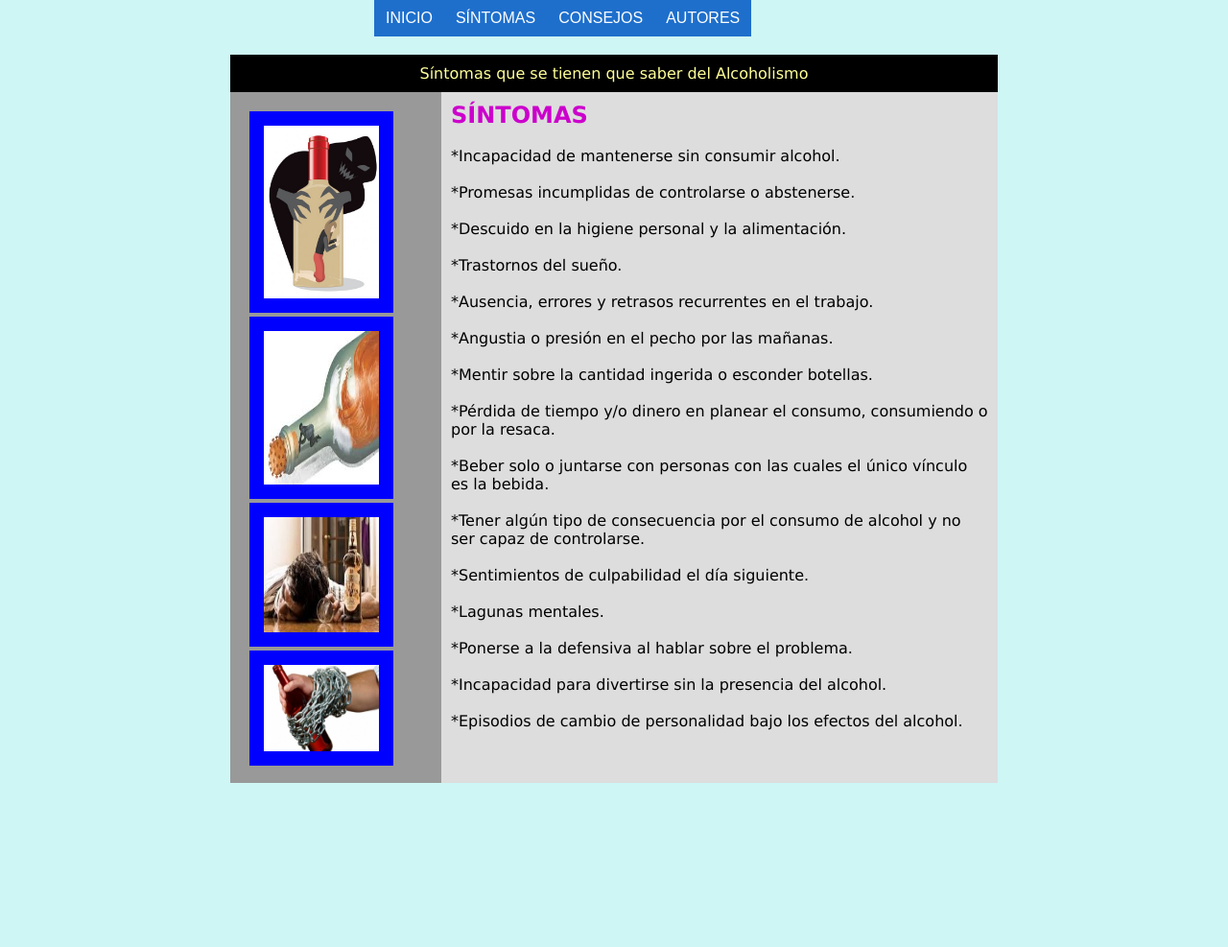
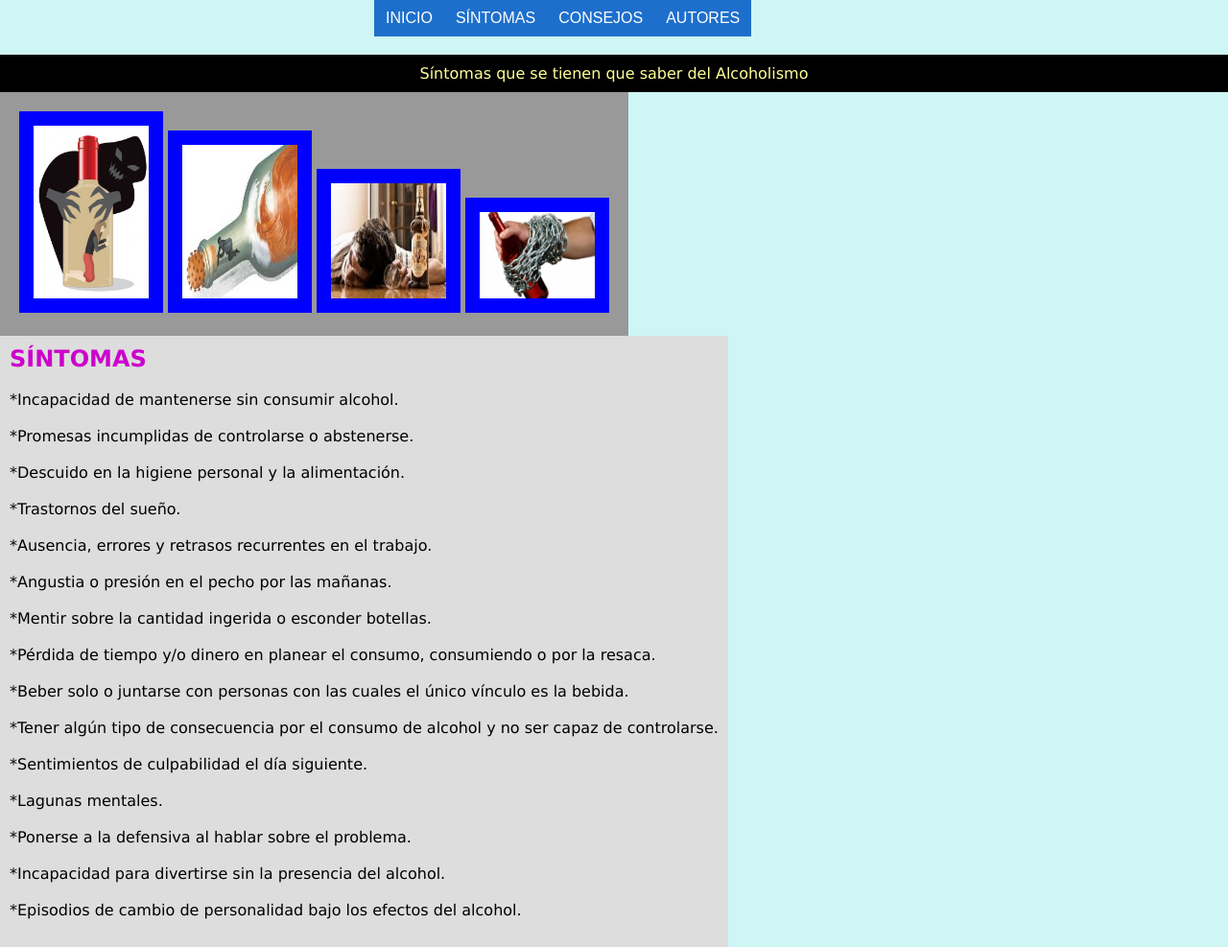
Before and after one commit to GuilianavaD/AA-Proyecto, a PHP site: page /conceptos.php in a window 1280 px wide. Shown: the whole page at 96% size. Before the commit the page ends 816 px from the top, so only its background shows below. Run offline with PHP 8.4, Linux system fonts and the light colour scheme.

Commit message:
Update style.contacto.css

```diff
--- a/style.contacto.css
+++ b/style.contacto.css
@@ -20,19 +20,19 @@
       }
       #contenedor {
         margin:0 auto;
-        width:800px;
+        width:auto;
       }
       #contenido {
         background-color:#ddd;
         float:left;
-        height:700px;
+        height:auto;
         padding:10px;
-        width:560px;
+        width:auto;
       }
       #menu {
         background-color:#999;
         float:left;
-        height:680px;
+        height:auto;
         padding:20px;
-        width:180px;
+        width:auto;
       }
```
